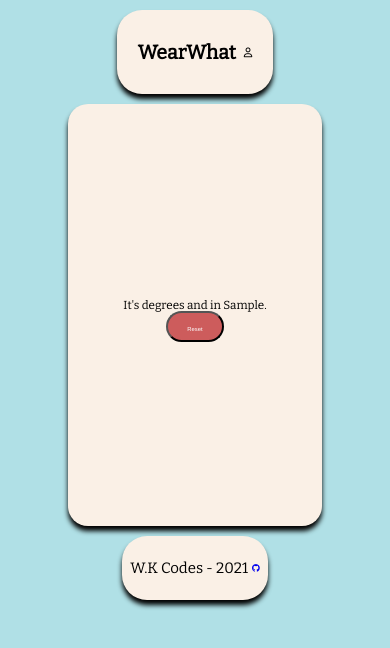
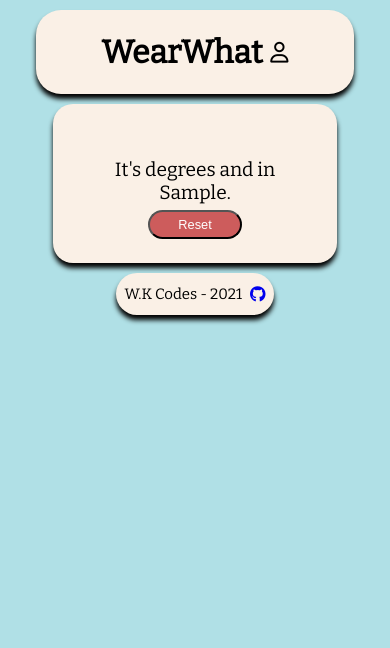
Before and after one commit to wkcodes/wear-what, a Vue app: page / in a window 390 px wide. Both pictures are taken after typing "Sample" into the empty fields and a click on the button "Submit". Shown: the top 648 px of the page. Built offline with nearby package versions, Linux system fonts and the light colour scheme; no server answers.

Commit message:
fixed responsive issues, switched from sizing text away from vw to rems, fixed padding and margin in components

```diff
--- a/src/components/Footer.vue
+++ b/src/components/Footer.vue
@@ -26,12 +26,14 @@
     margin: 10px auto;
     box-shadow: 0px 5px 5px;
     width: max-content;
+    height: 5vh;
+    max-height: 100%;
   }
   p {
     font-size: 1vw;
   }
   i {
-    font-size: 1.5vw;
+    font-size: 2rem;
     margin-left: 1vw;
     display: block;
   }
@@ -43,7 +45,8 @@
       font-size: 15px;
     }
     i {
-      font-size: 8px;
+      margin-left: 0.5rem;
+      font-size: 1rem;
     }
   }
 </style>
--- a/src/components/Header.vue
+++ b/src/components/Header.vue
@@ -14,7 +14,7 @@
 <style scoped>
   h1 {
     margin-right: 2vw;
-        font-size: 5vw;
+    font-size: 5rem;
   }
   main {
     background-color: linen;
@@ -25,25 +25,25 @@
     padding: 15px;
     margin: 10px auto;
     height: 10vh;
-        max-width: 40vw;
+    max-width: 40%;
     box-shadow: 0px 5px 5px;
   }
-    i{
-      font-size: 2.5vw;
+  i {
+    font-size: 2.5rem;
   }
-    i:hover{
+  i:hover {
     cursor: pointer;
   }
-    @media screen and (max-width: 300px), (max-height: 300px)  {
+  @media screen and (max-width: 500px), (max-height: 300px) {
     main {
-        width: 50vw;
+      max-width: 90%;
       margin: 10px auto;
     }
-      h1{
-        font-size: 6vw;
+    h1 {
+      font-size: 2rem;
     }
-      i{
-        font-size: 3vw;
+    i {
+      font-size: 1.3rem;
     }
   }
 </style>
--- a/src/components/WearBox.vue
+++ b/src/components/WearBox.vue
@@ -29,14 +29,13 @@
         width="200"
         height="200"
       />
-      <p style="box">It's {{temp}} degrees and {{cloudy}} in {{city}}.</p>
+      <p style="box">It's {{ temp }} degrees and {{ cloudy }} in {{ city }}.</p>
       <button @click="onClick()" class="button">Reset</button>
     </div>
   </main>
 </template>
 
 <script>
-
   export default {
     name: 'WearBox',
     props: ['user__city'],
@@ -47,11 +46,11 @@
         cloudy: '',
         temp: '',
         city: this.user__city,
-        toggle: true
+        toggle: true,
       };
     },
     created() {
-      console.log('created')
+      console.log('created');
       this.wearCalculator();
     },
     methods: {
@@ -61,7 +60,7 @@
         )
           .then((res) => res.json())
           .then((data) => {
-            console.log(data)
+            console.log(data);
             //if (data.main())
             if (data.main.temp > 70) {
               this.top = 'shirt';
@@ -71,18 +70,18 @@
               this.bottom = 'pants';
             }
             if (data.weather[0].main == 'Clouds') {
-              this.cloudy = 'cloudy'
+              this.cloudy = 'cloudy';
             } else {
-              this.cloudy = 'clear'
+              this.cloudy = 'clear';
             }
-            this.temp = data.main.temp
+            this.temp = data.main.temp;
           });
       },
       onClick() {
-        console.log('reset clicked')
-        this.toggle = false
-        this.$emit('reset', this.toggle)
-      }
+        console.log('reset clicked');
+        this.toggle = false;
+        this.$emit('reset', this.toggle);
+      },
     },
   };
 </script>
@@ -99,7 +98,9 @@
     justify-content: center;
     border-radius: 20px;
     max-width: 50vw;
+    height: max-content;
     box-shadow: 0px 5px 5px;
+    padding: 2rem;
   }
   img:hover {
     transition: all 0.5s ease;
@@ -114,7 +115,7 @@
   }
   p {
     font-size: 2vw;
-    padding-top:10px;
+    padding-top: 10px;
   }
   button {
     background-color: indianred;
@@ -128,23 +129,24 @@
   }
   @media screen and (max-width: 800px), (max-height: 700px) {
     .container {
-      height: 50vh;
-      max-height: 70vh;
-      max-width: 65vw;
+      max-height: 100%;
+      max-width: 80%;
+      padding: 1.5rem;
     }
   }
   @media screen and (max-width: 500px), (max-height: 300px) {
     img {
-      max-height: 17vh;
-      max-width: 17vh;
+      max-height: 20vh;
+      max-width: 20vh;
+      padding-top: 0.5vh;
     }
     p {
-      font-size: 3vw;
+      font-size: 1.2rem;
     }
     button {
-      width: 15vw;
-      padding-top: 1.5vh;
-      margin-bottom: 1.5vh;
+      width: 40%;
+      padding: 0.3rem;
+      font-size: 0.8rem;
     }
   }
 </style>
```
Lines whose indentation alone changed are shown as unchanged.
